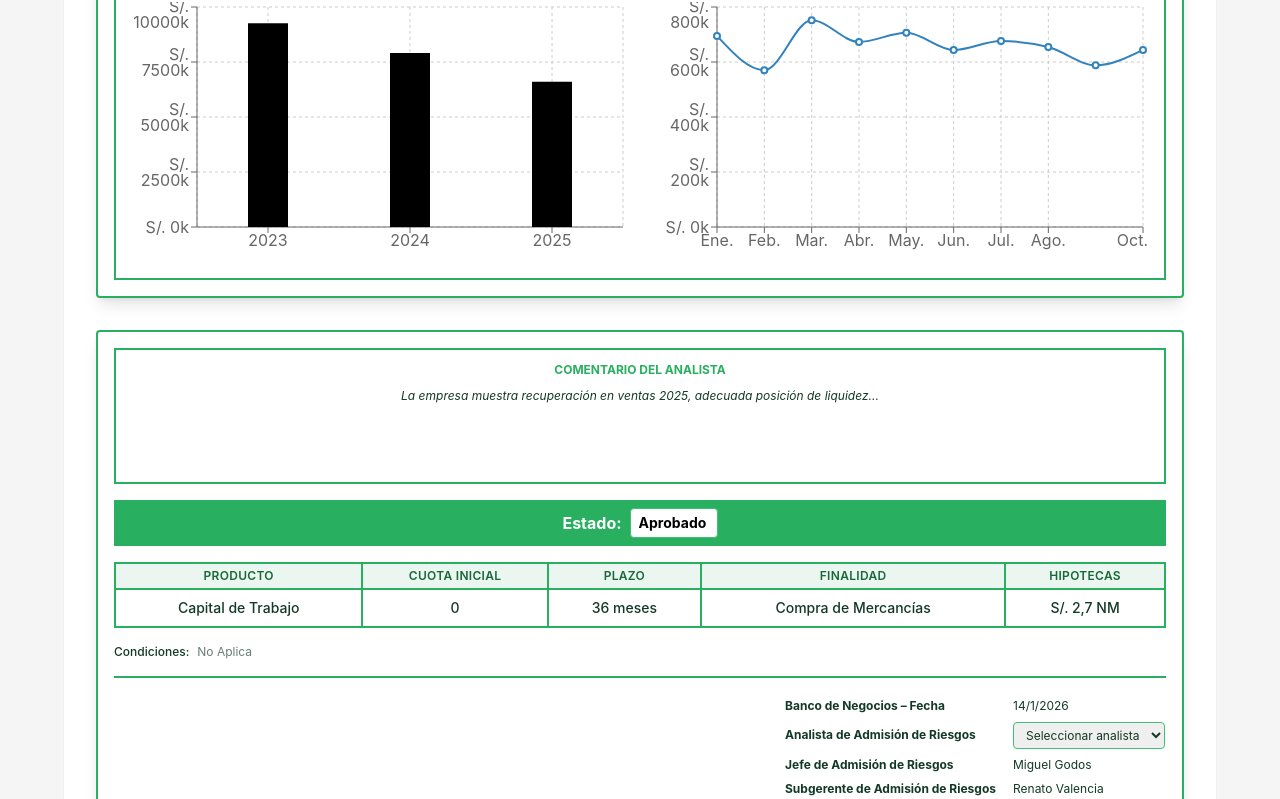
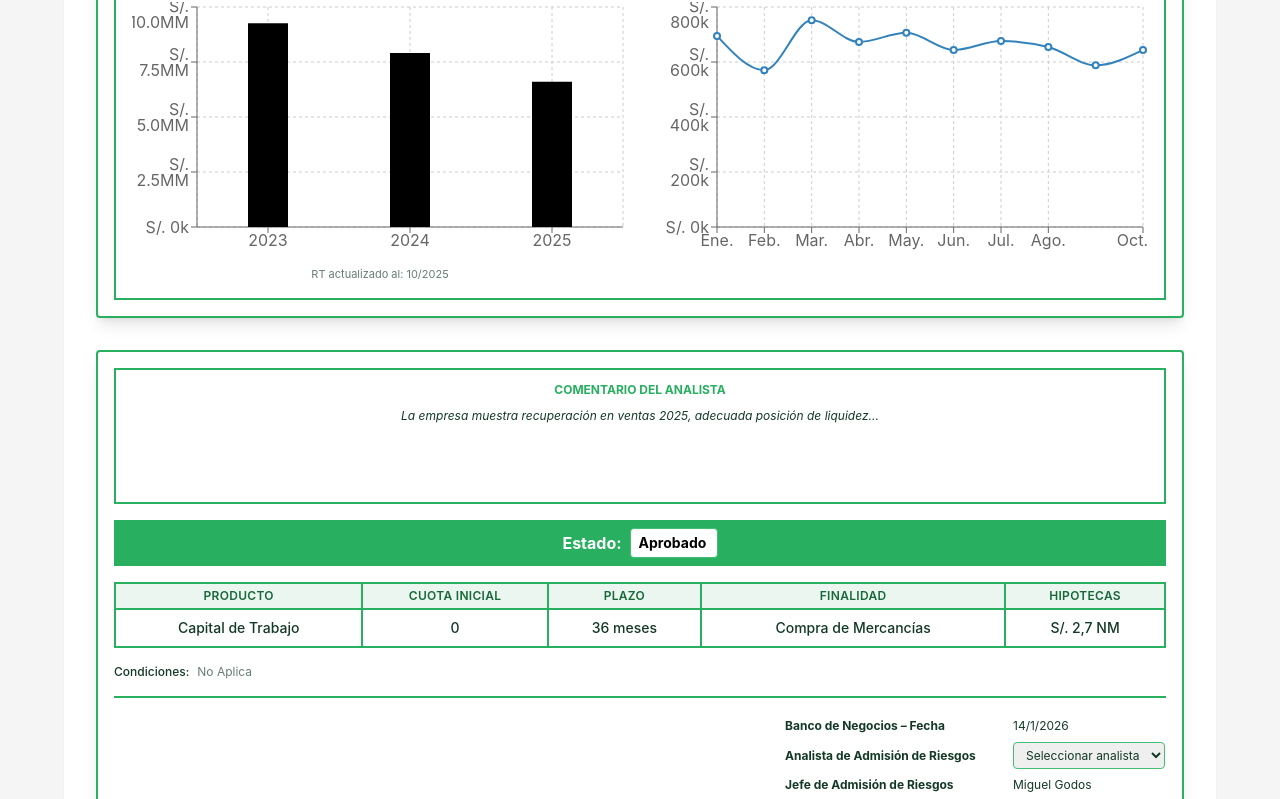
Before and after one commit to aless1999ct/OnePager-View, a React (Vite) app: page / in a window 1280 px wide. Shown: the part 1642-2441 px from the top of the page. Built offline with nearby package versions, Linux system fonts and the light colour scheme; the HTML template or start-up script is replaced by a standard one.

Commit message:
Update IndicadoresFinancieros.tsx

```diff
--- a/src/components/IndicadoresFinancieros.tsx
+++ b/src/components/IndicadoresFinancieros.tsx
@@ -144,6 +144,7 @@ const IndicadoresFinancieros = ({
   ];
 
   const evaluacionAnterior = "09/08/2025";
+  const rtActualizadoAl = "10/2025";
 
   return (
     <div className="bg-card border-2 border-primary rounded-lg shadow-lg mt-6 overflow-hidden">
@@ -224,11 +225,21 @@ const IndicadoresFinancieros = ({
               <BarChart data={annualSalesData}>
                 <CartesianGrid strokeDasharray="3 3" />
                 <XAxis dataKey="anio" />
-                <YAxis tickFormatter={(v) => `S/. ${v / 1000}k`} />
+                <YAxis
+                  tickFormatter={(v) =>
+                    v >= 1_000_000
+                      ? `S/. ${(v / 1_000_000).toFixed(1)}MM`
+                      : `S/. ${(v / 1_000).toFixed(0)}k`
+                  }
+                />
                 <Tooltip content={<TotalTooltip />} />
                 <Bar dataKey="total" barSize={40} />
               </BarChart>
             </ResponsiveContainer>
+
+            <div className="text-[11px] text-muted-foreground mt-1 text-center">
+              RT actualizado al: {rtActualizadoAl}
+            </div>
           </div>
 
           <div>
```
